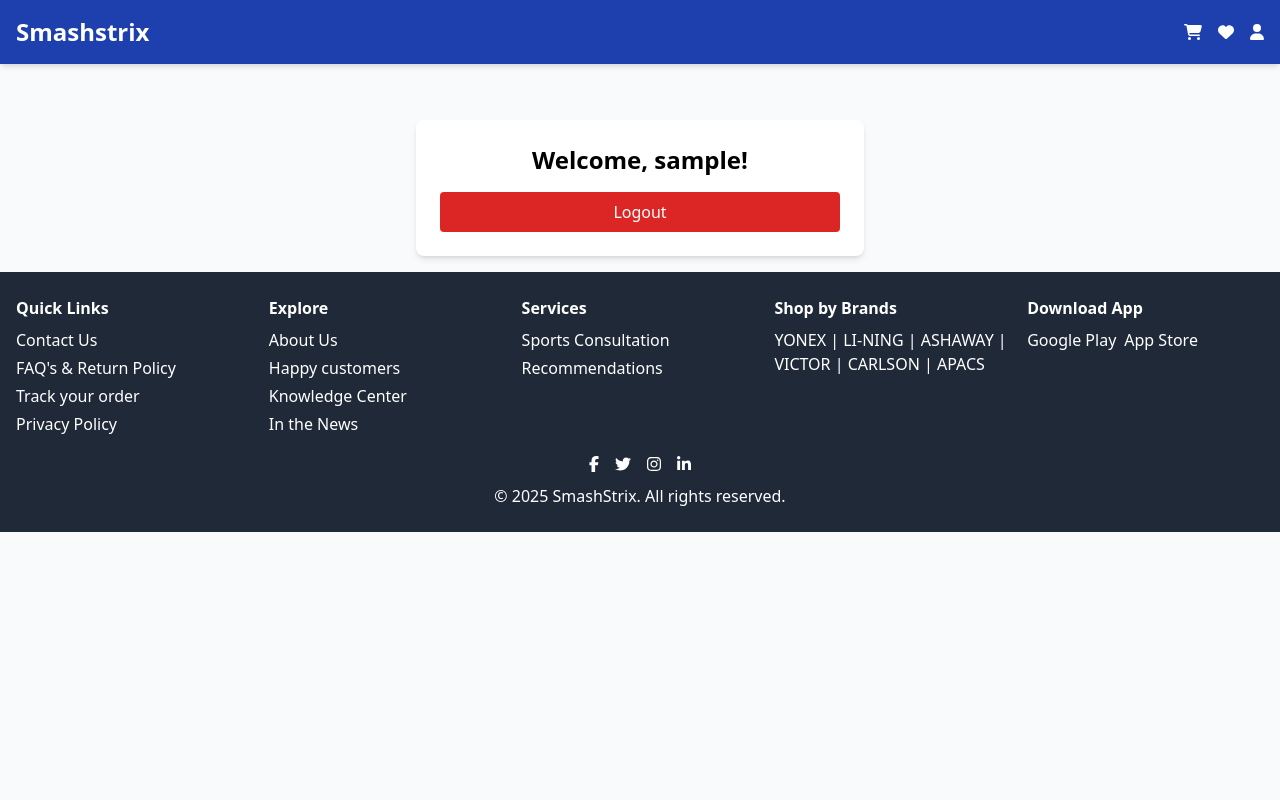
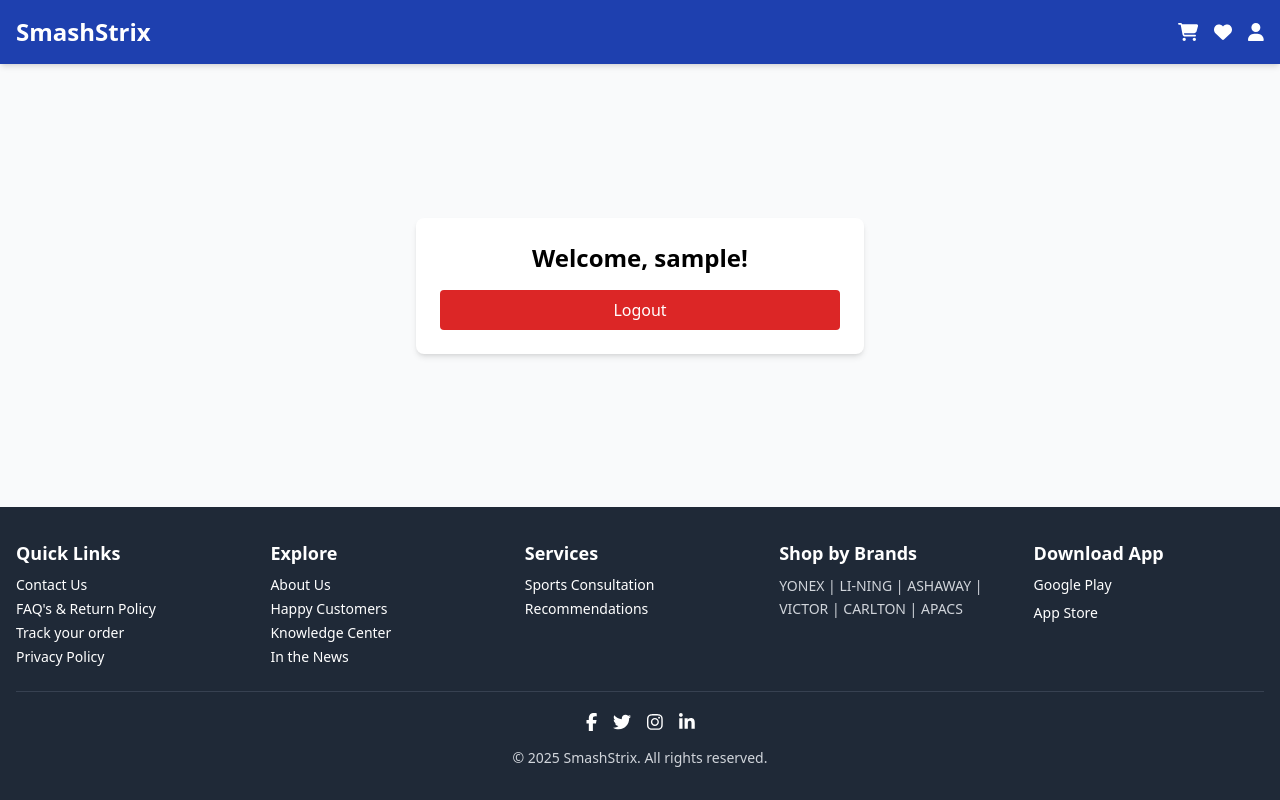
Before and after one commit to Kiran-Raj-R/SmashStrix, a Django app: page /user/ in a window 1280 px wide. Run offline with Django 5.2, Linux system fonts and the light colour scheme; the visitor is signed in with stand-in values (Sample User, id 1); some libraries are stand-ins or nearby versions.

Commit message:
fix: made changes to templates

```diff
--- a/user_app/templates/user_app/user_page.html
+++ b/user_app/templates/user_app/user_page.html
@@ -4,59 +4,15 @@
   <meta charset="UTF-8">
   <title>SmashStrix - User Page</title>
   <script src="https://cdn.tailwindcss.com"></script>
-  <script src="https://accounts.google.com/gsi/client" async defer></script>
-  <style>
-    .password-toggle {
-      cursor: pointer;
-      color: #6b7280;
-      font-size: 1.2rem;
-      position: absolute;
-      right: 8px;
-      top: 55%;
-      transform: translateY(-50%);
-    }
+  <script src="https://cdnjs.cloudflare.com/ajax/libs/font-awesome/6.5.1/js/all.min.js" crossorigin="anonymous"></script>
+</head>
 
-    .password-toggle:hover {
-      color: #4b5563;
-    }
-
-    .password-wrapper {
-      position: relative;
-    }
-
-    .google-container {
-      text-align: center;
-      margin-top: 15px;
-    }
-
-    .google-btn {
-      display: inline-flex;
-      align-items: center;
-      justify-content: center;
-      background: #fff;
-      border: 1px solid #dadce0;
-      border-radius: 4px;
-      padding: 8px 16px;
-      font-family: Arial, sans-serif;
-      font-size: 14px;
-      color: #3c4043;
-      text-decoration: none;
-      box-shadow: 0 1px 2px rgba(0,0,0,0.1);
-    }
-
-    .google-btn img {
-      height: 18px;
-      margin-right: 8px;
-    }
-  </style>
-</head>
-<body class="bg-gray-50 font-sans">
+<body class="flex flex-col min-h-screen bg-gray-50 font-sans">
+  <!-- Header -->
   <header class="bg-blue-800 text-white shadow-md">
     <div class="container mx-auto px-4 py-4 flex justify-between items-center">
-      <a href="{% url 'home' %}" class="text-2xl font-bold flex items-center hover:text-blue-200">
-        <span>Smashstrix</span>
-      </a>
-      <div class="flex space-x-4 items-center">
+      <a href="{% url 'home' %}" class="text-2xl font-bold hover:text-blue-200">SmashStrix</a>
+      <div class="flex items-center space-x-4 text-lg">
         <a href="#" class="hover:text-blue-200"><i class="fa-solid fa-shopping-cart"></i></a>
         <a href="#" class="hover:text-blue-200"><i class="fa-solid fa-heart"></i></a>
         {% if user.is_authenticated %}
@@ -68,25 +24,30 @@
     </div>
   </header>
 
-  <div class="container mx-auto p-4 flex justify-center">
-    <div class="bg-white rounded-lg p-6 w-full max-w-md shadow-md mt-10">
+  <!-- Main Content -->
+  <main class="flex-grow flex justify-center items-center px-4">
+    <div class="bg-white shadow-md rounded-lg p-6 w-full max-w-md text-center">
       {% if user.is_authenticated %}
-        <h2 class="text-2xl font-semibold mb-4 text-center">Welcome, {{ user.username }}!</h2>
+        <h2 class="text-2xl font-semibold mb-4">Welcome, {{ user.username }}!</h2>
         <form method="post" action="{% url 'logout' %}">
           {% csrf_token %}
-          <button type="submit" class="w-full bg-red-600 text-white px-4 py-2 rounded hover:bg-red-700">Logout</button>
+          <button type="submit" class="w-full bg-red-600 text-white px-4 py-2 rounded hover:bg-red-700 transition">
+            Logout
+          </button>
         </form>
       {% else %}
-        <p class="text-center">Please <a href="{% url 'login' %}" class="text-blue-600 hover:underline">log in</a> to view this page.</p>
+        <p>Please <a href="{% url 'login' %}" class="text-blue-600 hover:underline">log in</a> to view this page.</p>
       {% endif %}
     </div>
-  </div>
+  </main>
 
-  <footer class="bg-gray-800 text-white py-6">
+  <!-- Footer -->
+  <footer class="bg-gray-800 text-white py-8 mt-auto">
     <div class="container mx-auto px-4">
-      <div class="grid grid-cols-1 md:grid-cols-5 gap-4">
+      <div class="grid grid-cols-1 md:grid-cols-5 gap-6 text-sm">
+        <!-- Quick Links -->
         <div>
-          <h3 class="font-semibold mb-2">Quick Links</h3>
+          <h3 class="font-semibold mb-2 text-lg">Quick Links</h3>
           <ul class="space-y-1">
             <li><a href="#" class="hover:underline">Contact Us</a></li>
             <li><a href="#" class="hover:underline">FAQ's & Return Policy</a></li>
@@ -94,46 +55,56 @@
             <li><a href="#" class="hover:underline">Privacy Policy</a></li>
           </ul>
         </div>
+
+        <!-- Explore -->
         <div>
-          <h3 class="font-semibold mb-2">Explore</h3>
+          <h3 class="font-semibold mb-2 text-lg">Explore</h3>
           <ul class="space-y-1">
             <li><a href="#" class="hover:underline">About Us</a></li>
-            <li><a href="#" class="hover:underline">Happy customers</a></li>
+            <li><a href="#" class="hover:underline">Happy Customers</a></li>
             <li><a href="#" class="hover:underline">Knowledge Center</a></li>
             <li><a href="#" class="hover:underline">In the News</a></li>
           </ul>
         </div>
+
+        <!-- Services -->
         <div>
-          <h3 class="font-semibold mb-2">Services</h3>
+          <h3 class="font-semibold mb-2 text-lg">Services</h3>
           <ul class="space-y-1">
             <li><a href="#" class="hover:underline">Sports Consultation</a></li>
             <li><a href="#" class="hover:underline">Recommendations</a></li>
           </ul>
         </div>
+
+        <!-- Shop by Brands -->
         <div>
-          <h3 class="font-semibold mb-2">Shop by Brands</h3>
-          <p>YONEX | LI-NING | ASHAWAY | VICTOR | CARLSON | APACS</p>
+          <h3 class="font-semibold mb-2 text-lg">Shop by Brands</h3>
+          <p class="text-gray-300 leading-relaxed">
+            YONEX | LI-NING | ASHAWAY | VICTOR | CARLTON | APACS
+          </p>
         </div>
+
+        <!-- Download App -->
         <div>
-          <h3 class="font-semibold mb-2">Download App</h3>
-          <div class="flex space-x-2">
+          <h3 class="font-semibold mb-2 text-lg">Download App</h3>
+          <div class="flex flex-col space-y-2">
             <a href="#" class="hover:underline">Google Play</a>
             <a href="#" class="hover:underline">App Store</a>
           </div>
         </div>
       </div>
-      <div class="mt-4 text-center">
-        <div class="flex justify-center space-x-4">
-          <a href="#"><i class="fab fa-facebook-f"></i></a>
-          <a href="#"><i class="fab fa-twitter"></i></a>
-          <a href="#"><i class="fab fa-instagram"></i></a>
-          <a href="#"><i class="fab fa-linkedin-in"></i></a>
+
+      <!-- Social & Copyright -->
+      <div class="mt-6 border-t border-gray-700 pt-4 text-center">
+        <div class="flex justify-center space-x-4 text-lg mb-3">
+          <a href="#" class="hover:text-gray-300"><i class="fab fa-facebook-f"></i></a>
+          <a href="#" class="hover:text-gray-300"><i class="fab fa-twitter"></i></a>
+          <a href="#" class="hover:text-gray-300"><i class="fab fa-instagram"></i></a>
+          <a href="#" class="hover:text-gray-300"><i class="fab fa-linkedin-in"></i></a>
         </div>
-        <p class="mt-2">&copy; 2025 SmashStrix. All rights reserved.</p>
+        <p class="text-sm text-gray-300">&copy; 2025 SmashStrix. All rights reserved.</p>
       </div>
     </div>
   </footer>
-
-  <script src="https://cdnjs.cloudflare.com/ajax/libs/font-awesome/6.5.1/js/all.min.js" crossorigin="anonymous"></script>
 </body>
 </html>
--- a/user_app/urls.py
+++ b/user_app/urls.py
@@ -1,6 +1,7 @@
 from django.urls import path, include
 from . import views
 from social_django.urls import urlpatterns as social_urlpatterns
+
 
 urlpatterns = [
     path('', views.home, name='home'),
--- a/user_app/views.py
+++ b/user_app/views.py
@@ -39,6 +39,8 @@ def user_login(request):
                 request.session['login_success'] = True
                 request.session.modified = True
                 return redirect('home')
+            elif not user.is_active:
+                return render(request, 'user_app/login.html', {'error': 'Your account is blocked. Please contact the administrator'})
             else:
                 logger.warning(f"Login denied for {email}: Inactive or admin user")
                 return render(request, 'user_app/login.html', {'error': 'Account inactive or admin access denied'})
```
Also changed, not shown: user_app/templates/user_app/login.html (+31 -6 lines), user_app/templates/user_app/signup.html (+15 -3 lines).
